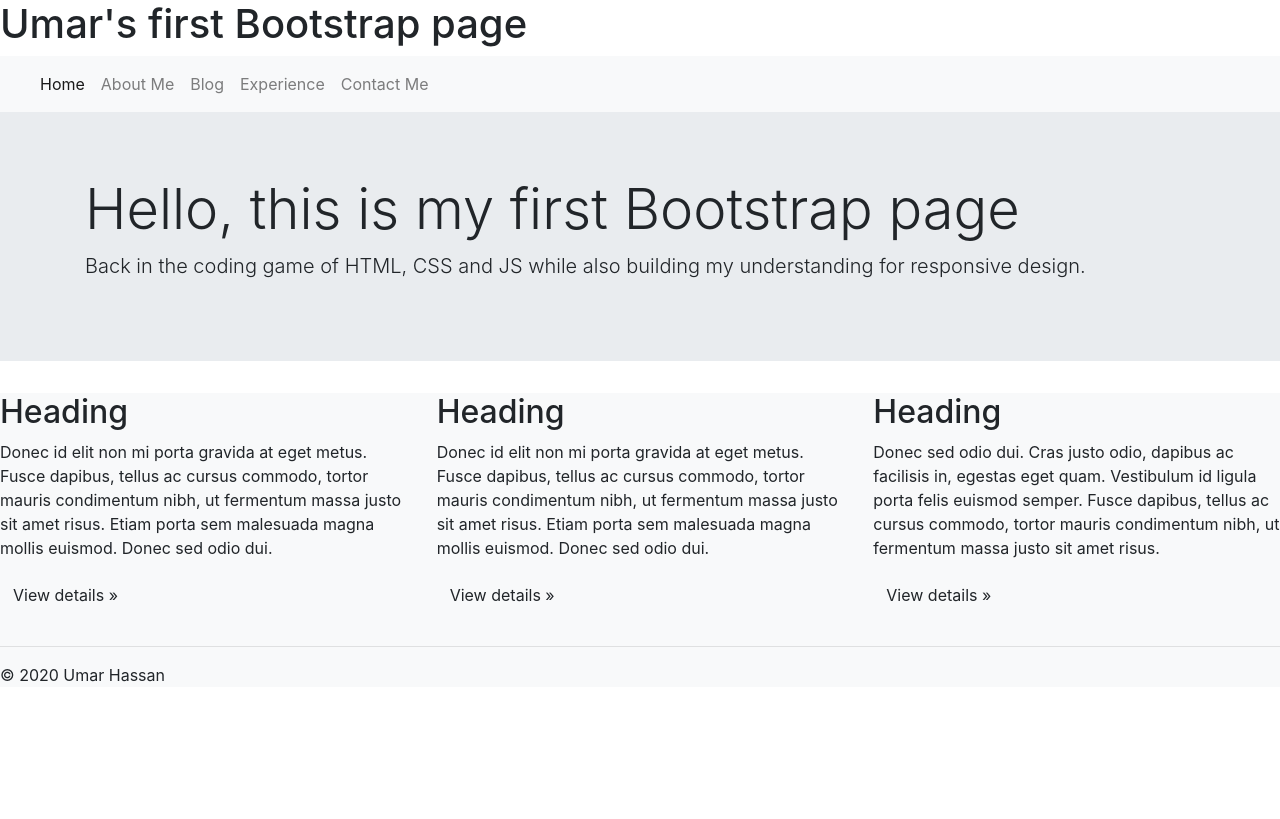
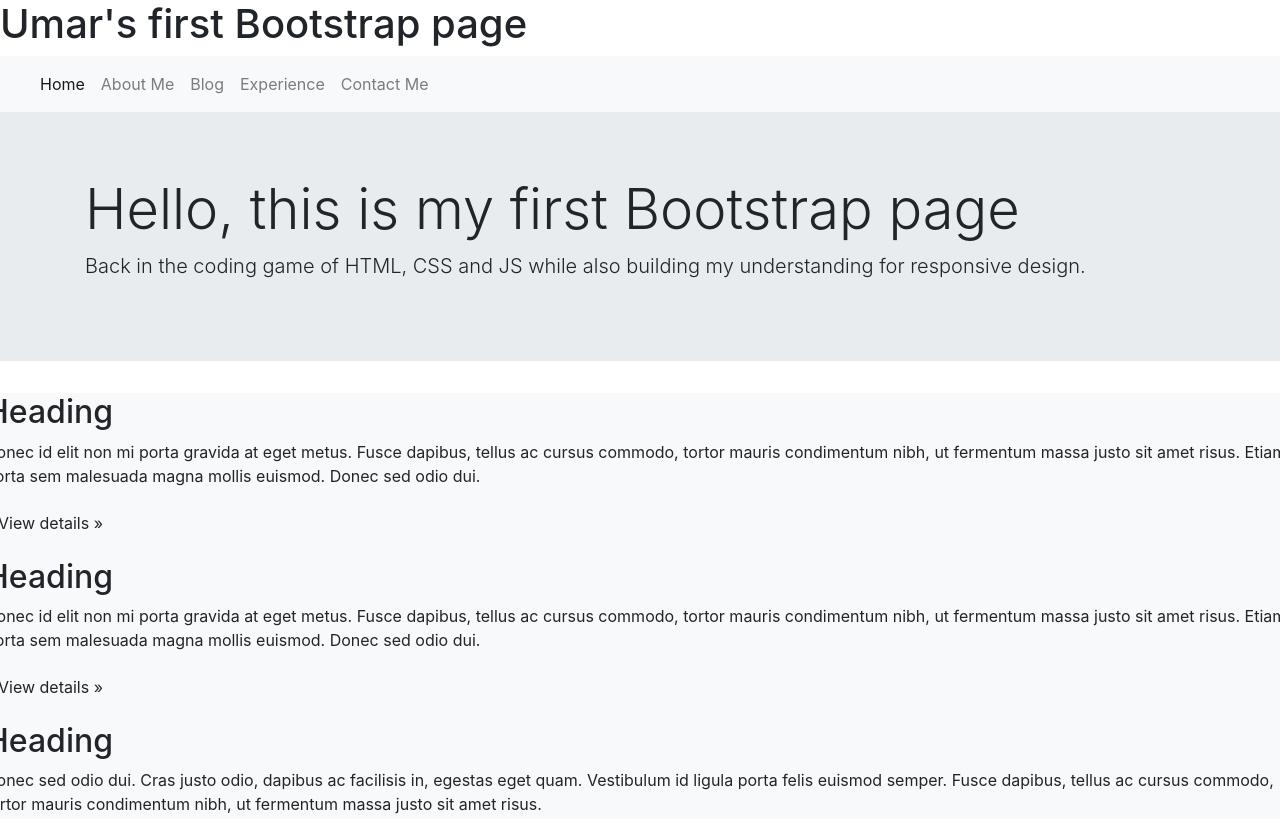
Before and after one commit to umarhassan1996/bootstrapwebsite, a plain HTML site: page docs/index.html in a window 1280 px wide. Shown: the top 819 px of the page. Drawn offline with nearby package versions, Linux system fonts and the light colour scheme.

Commit message:
Update index.html

```diff
--- a/docs/index.html
+++ b/docs/index.html
@@ -37,17 +37,17 @@
   <div class="container2 container2-light bg-light">
       <!-- Example row of columns -->
       <div class="row">
-        <div class="col-md-4">
+        <div class="col-md-4-1">
           <h2>Heading</h2>
           <p>Donec id elit non mi porta gravida at eget metus. Fusce dapibus, tellus ac cursus commodo, tortor mauris condimentum nibh, ut fermentum massa justo sit amet risus. Etiam porta sem malesuada magna mollis euismod. Donec sed odio dui. </p>
           <p><a class="btn btn-default" href="#" role="button">View details &raquo;</a></p>
         </div>
-        <div class="col-md-4">
+        <div class="col-md-4-2">
           <h2>Heading</h2>
           <p>Donec id elit non mi porta gravida at eget metus. Fusce dapibus, tellus ac cursus commodo, tortor mauris condimentum nibh, ut fermentum massa justo sit amet risus. Etiam porta sem malesuada magna mollis euismod. Donec sed odio dui. </p>
           <p><a class="btn btn-default" href="#" role="button">View details &raquo;</a></p>
        </div>
-        <div class="col-md-4">
+        <div class="col-md-4-3">
           <h2>Heading</h2>
           <p>Donec sed odio dui. Cras justo odio, dapibus ac facilisis in, egestas eget quam. Vestibulum id ligula porta felis euismod semper. Fusce dapibus, tellus ac cursus commodo, tortor mauris condimentum nibh, ut fermentum massa justo sit amet risus.</p>
           <p><a class="btn btn-default" href="#" role="button">View details &raquo;</a></p>
```
